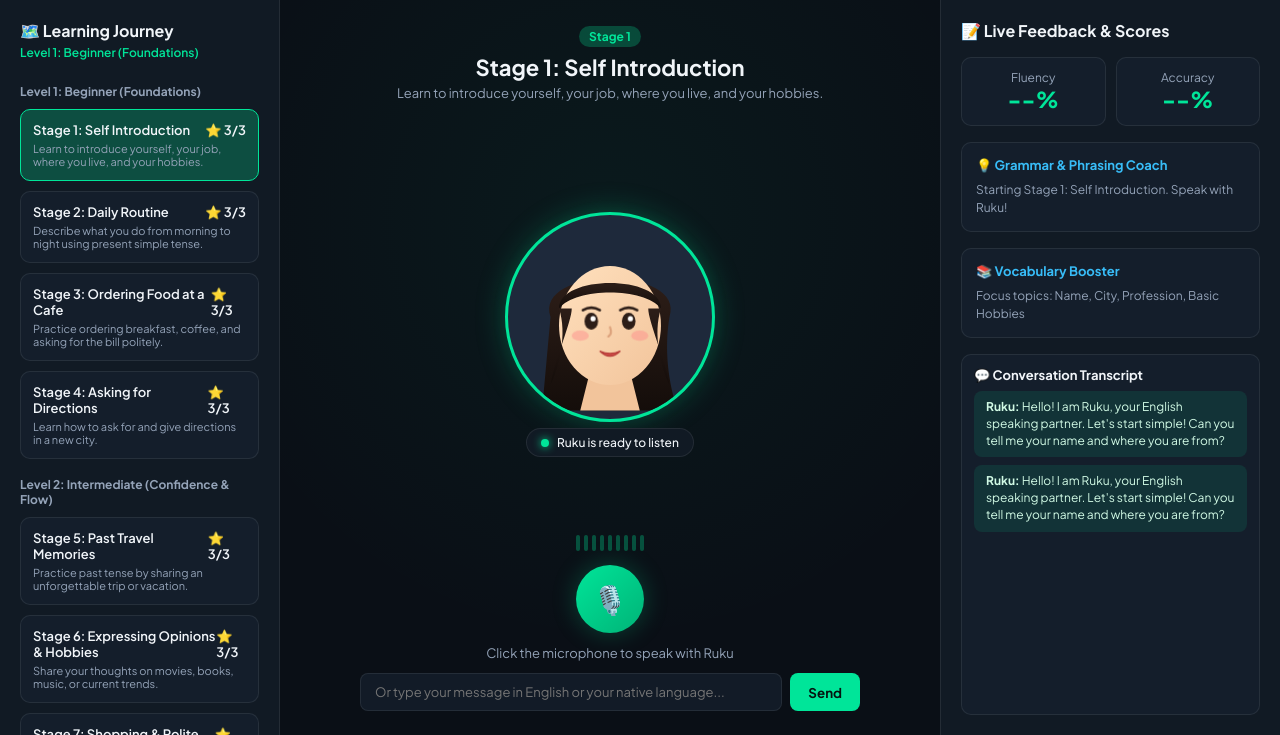
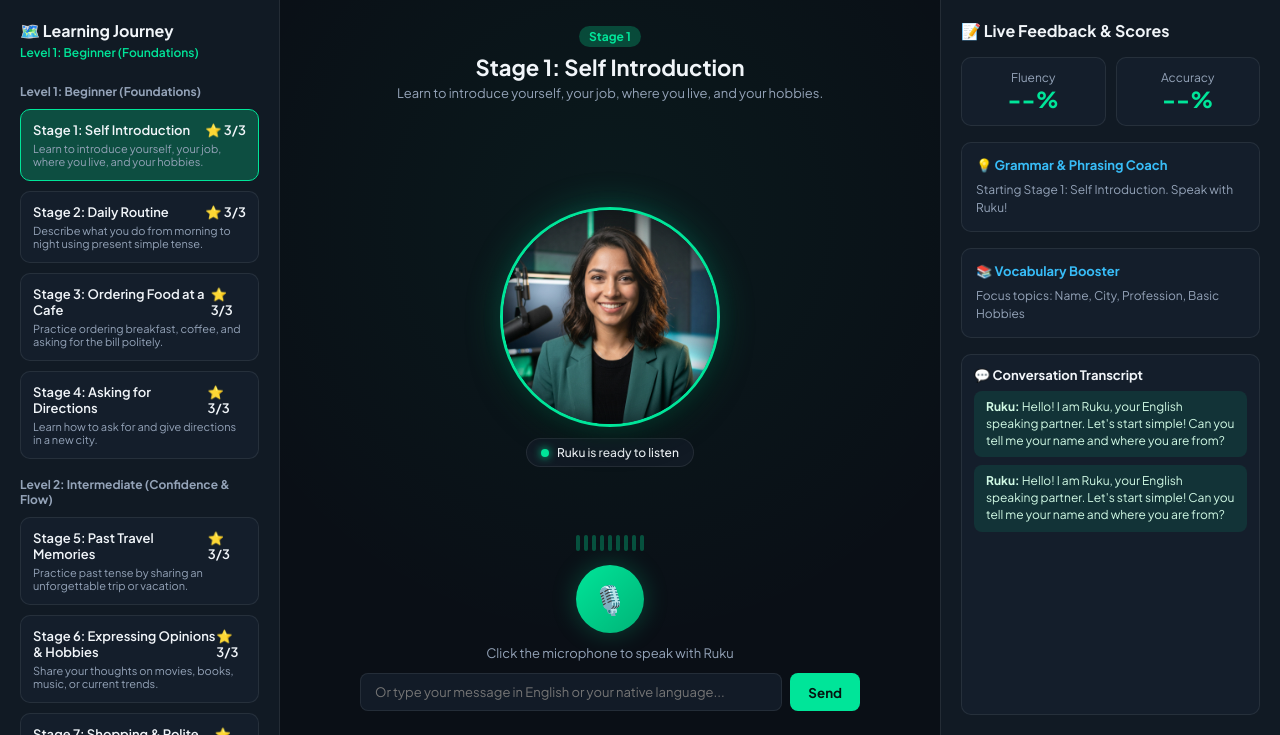
Before and after one commit to rokeyaag/ruku-talk-ai, a FastAPI app: page / in a window 1280 px wide. Shown: the part 65-800 px from the top of the page. Run offline with FastAPI, Linux system fonts and the light colour scheme; some libraries are stand-ins or nearby versions.

Commit message:
feat: upgrade Ruku avatar with photorealistic high-res digital tutor portrait and glowing ripple pulse animations

```diff
--- a/static/css/style.css
+++ b/static/css/style.css
@@ -244,8 +244,8 @@ body {
 /* Avatar Viewport */
 .avatar-viewport {
     position: relative;
-    width: 250px;
-    height: 250px;
+    width: 270px;
+    height: 270px;
     display: flex;
     align-items: center;
     justify-content: center;
@@ -254,59 +254,75 @@ body {
 
 .avatar-halo {
     position: absolute;
-    width: 240px;
-    height: 240px;
+    width: 260px;
+    height: 260px;
     border-radius: 50%;
-    background: radial-gradient(circle, var(--primary-glow) 0%, transparent 70%);
-    animation: haloPulse 3s infinite ease-in-out;
+    background: radial-gradient(circle, rgba(0, 229, 153, 0.35) 0%, rgba(56, 189, 248, 0.15) 50%, transparent 72%);
+    animation: haloPulse 3.5s infinite ease-in-out;
+    filter: blur(8px);
 }
 
 @keyframes haloPulse {
-    0%, 100% { transform: scale(0.95); opacity: 0.5; }
-    50% { transform: scale(1.15); opacity: 0.9; }
+    0%, 100% { transform: scale(0.92); opacity: 0.55; }
+    50% { transform: scale(1.12); opacity: 0.95; }
 }
 
 .avatar-graphic {
     position: relative;
-    width: 210px;
-    height: 210px;
+    width: 220px;
+    height: 220px;
     border-radius: 50%;
-    border: 3px solid var(--primary);
+    border: 3.5px solid var(--primary);
     overflow: hidden;
-    background: #1e293b;
-    box-shadow: 0 0 30px var(--primary-glow);
-    transition: transform 0.3s;
+    background: #0f172a;
+    box-shadow: 0 0 35px var(--primary-glow), 0 10px 30px rgba(0, 0, 0, 0.6);
+    transition: all 0.35s cubic-bezier(0.4, 0, 0.2, 1);
+    z-index: 2;
 }
 
-.avatar-graphic.speaking {
-    animation: headBob 0.8s infinite ease-in-out alternate;
+.avatar-graphic:hover {
+    transform: scale(1.03);
+    border-color: var(--accent);
+    box-shadow: 0 0 45px rgba(56, 189, 248, 0.45), 0 15px 35px rgba(0, 0, 0, 0.7);
 }
 
-@keyframes headBob {
-    0% { transform: translateY(0px) rotate(0deg); }
-    100% { transform: translateY(-4px) rotate(1deg); }
+.ruku-photo-avatar {
+    width: 100%;
+    height: 100%;
+    object-fit: cover;
+    object-position: center 15%;
+    display: block;
+    transition: transform 0.5s ease;
 }
 
-.ruku-svg {
-    width: 100%;
-    height: 100%;
+.avatar-glow-overlay {
+    position: absolute;
+    inset: 0;
+    border-radius: 50%;
+    pointer-events: none;
+    box-shadow: inset 0 0 25px rgba(10, 15, 22, 0.65);
+    background: radial-gradient(circle at 50% 20%, rgba(255, 255, 255, 0.08), transparent 70%);
 }
 
-/* Eyes Blinking */
-.eye-pupil {
-    animation: eyeBlink 4s infinite;
-    transform-origin: center;
+/* Speaking State Animation */
+.avatar-graphic.speaking {
+    border-color: #38BDF8;
+    animation: speakingPulse 1.2s infinite ease-in-out alternate;
 }
 
-@keyframes eyeBlink {
-    0%, 94%, 98%, 100% { transform: scaleY(1); }
-    96% { transform: scaleY(0.1); }
+.avatar-graphic.speaking .ruku-photo-avatar {
+    transform: scale(1.05);
 }
 
-/* Mouth Lip-sync */
-#rukuMouth {
-    transition: transform 0.1s ease;
-    transform-origin: 120px 160px;
+@keyframes speakingPulse {
+    0% {
+        box-shadow: 0 0 35px rgba(0, 229, 153, 0.6), 0 0 15px rgba(56, 189, 248, 0.5);
+        transform: scale(1.01);
+    }
+    100% {
+        box-shadow: 0 0 60px rgba(0, 229, 153, 0.9), 0 0 30px rgba(56, 189, 248, 0.8);
+        transform: scale(1.045);
+    }
 }
 
 .avatar-state-tag {
--- a/templates/index.html
+++ b/templates/index.html
@@ -75,55 +75,8 @@
                     <div class="avatar-halo" id="avatarHalo"></div>
 
                     <div class="avatar-graphic" id="avatarGraphic">
-                        <!-- Stylized SVG Talking Face with dynamic lip sync & blinking -->
-                        <svg viewBox="0 0 240 240" class="ruku-svg" id="rukuSvg">
-                            <defs>
-                                <linearGradient id="skinGrad" x1="0%" y1="0%" x2="100%" y2="100%">
-                                    <stop offset="0%" stop-color="#FFE0BD"/>
-                                    <stop offset="100%" stop-color="#F2C49B"/>
-                                </linearGradient>
-                                <linearGradient id="hairGrad" x1="0%" y1="0%" x2="0%" y2="100%">
-                                    <stop offset="0%" stop-color="#2D1E18"/>
-                                    <stop offset="100%" stop-color="#140D0A"/>
-                                </linearGradient>
-                            </defs>
-
-                            <!-- Hair Back -->
-                            <path d="M 50 120 C 30 60, 210 60, 190 120 C 180 180, 200 230, 200 230 L 40 230 Z" fill="url(#hairGrad)" />
-
-                            <!-- Neck & Shoulders -->
-                            <path d="M 100 170 L 140 170 L 155 230 L 85 230 Z" fill="#F2C49B"/>
-
-                            <!-- Head Face -->
-                            <ellipse cx="120" cy="130" rx="60" ry="70" fill="url(#skinGrad)"/>
-
-                            <!-- Hair Front / Bangs -->
-                            <path d="M 60 110 C 60 70, 180 70, 180 110 C 160 85, 80 85, 60 110 Z" fill="url(#hairGrad)" />
-                            <path d="M 60 110 C 70 140, 60 180, 50 200 C 55 170, 75 125, 75 110 Z" fill="url(#hairGrad)" />
-                            <path d="M 180 110 C 170 140, 180 180, 190 200 C 185 170, 165 125, 165 110 Z" fill="url(#hairGrad)" />
-
-                            <!-- Eyes Left & Right (Blinking animated) -->
-                            <g id="leftEyeGroup">
-                                <ellipse cx="98" cy="125" rx="8" ry="10" fill="#2D1E18" class="eye-pupil"/>
-                                <circle cx="100" cy="122" r="3" fill="#FFFFFF"/>
-                                <path d="M 88 112 Q 98 106 108 112" stroke="#2D1E18" stroke-width="3" fill="none" stroke-linecap="round"/>
-                            </g>
-                            <g id="rightEyeGroup">
-                                <ellipse cx="142" cy="125" rx="8" ry="10" fill="#2D1E18" class="eye-pupil"/>
-                                <circle cx="144" cy="122" r="3" fill="#FFFFFF"/>
-                                <path d="M 132 112 Q 142 106 152 112" stroke="#2D1E18" stroke-width="3" fill="none" stroke-linecap="round"/>
-                            </g>
-
-                            <!-- Cute Blushing Cheeks -->
-                            <ellipse cx="85" cy="142" rx="10" ry="6" fill="#FF8A8A" opacity="0.45"/>
-                            <ellipse cx="155" cy="142" rx="10" ry="6" fill="#FF8A8A" opacity="0.45"/>
-
-                            <!-- Nose -->
-                            <path d="M 120 132 Q 123 140 118 143" stroke="#DCA27C" stroke-width="2.5" fill="none" stroke-linecap="round"/>
-
-                            <!-- Mouth (Lip-sync animated via JS scale & height) -->
-                            <path id="rukuMouth" d="M 108 160 Q 120 166 132 160 Q 120 172 108 160 Z" fill="#D9534F" stroke="#B53B37" stroke-width="1.5"/>
-                        </svg>
+                        <img src="/static/img/ruku_avatar.jpg" alt="Ruku - AI English Tutor" class="ruku-photo-avatar" id="rukuPhoto">
+                        <div class="avatar-glow-overlay"></div>
                     </div>
 
                     <!-- Status Tag -->
```
Also changed, not shown: static/img/ruku_avatar.jpg (added).
